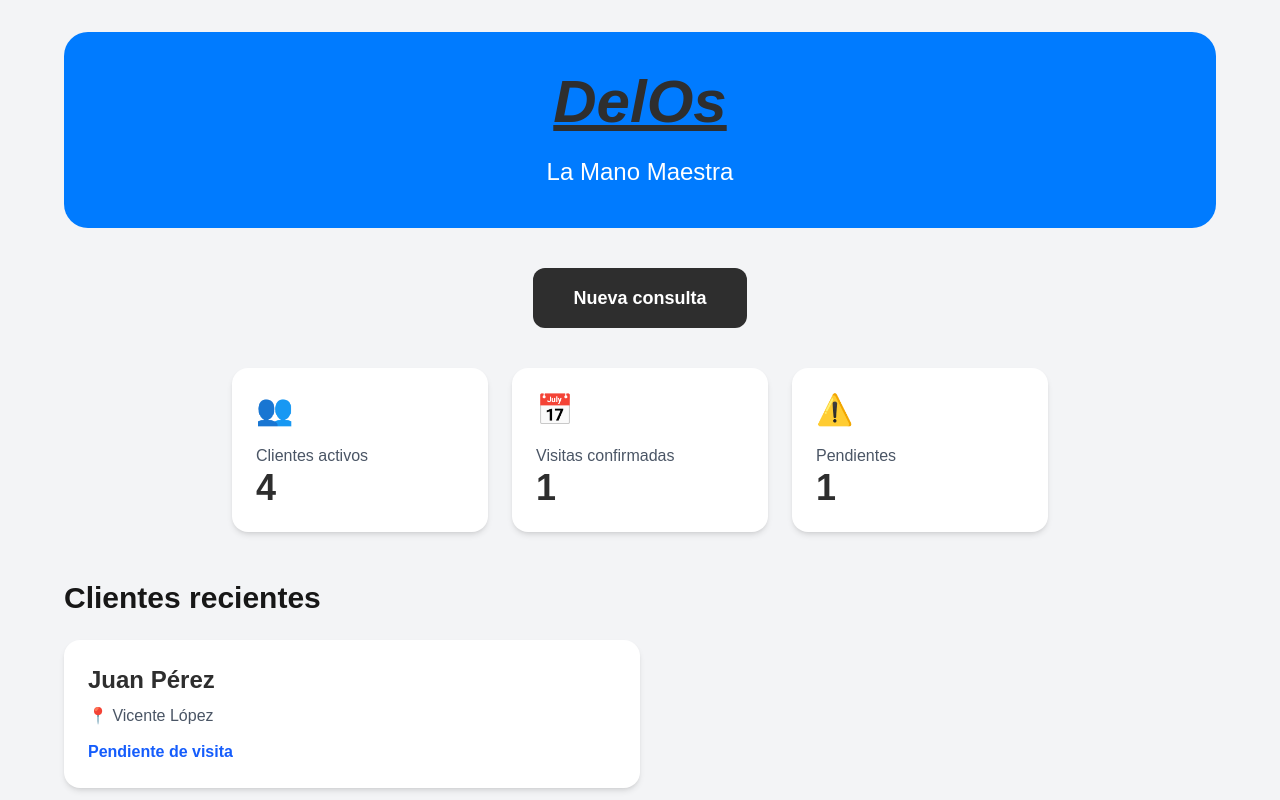
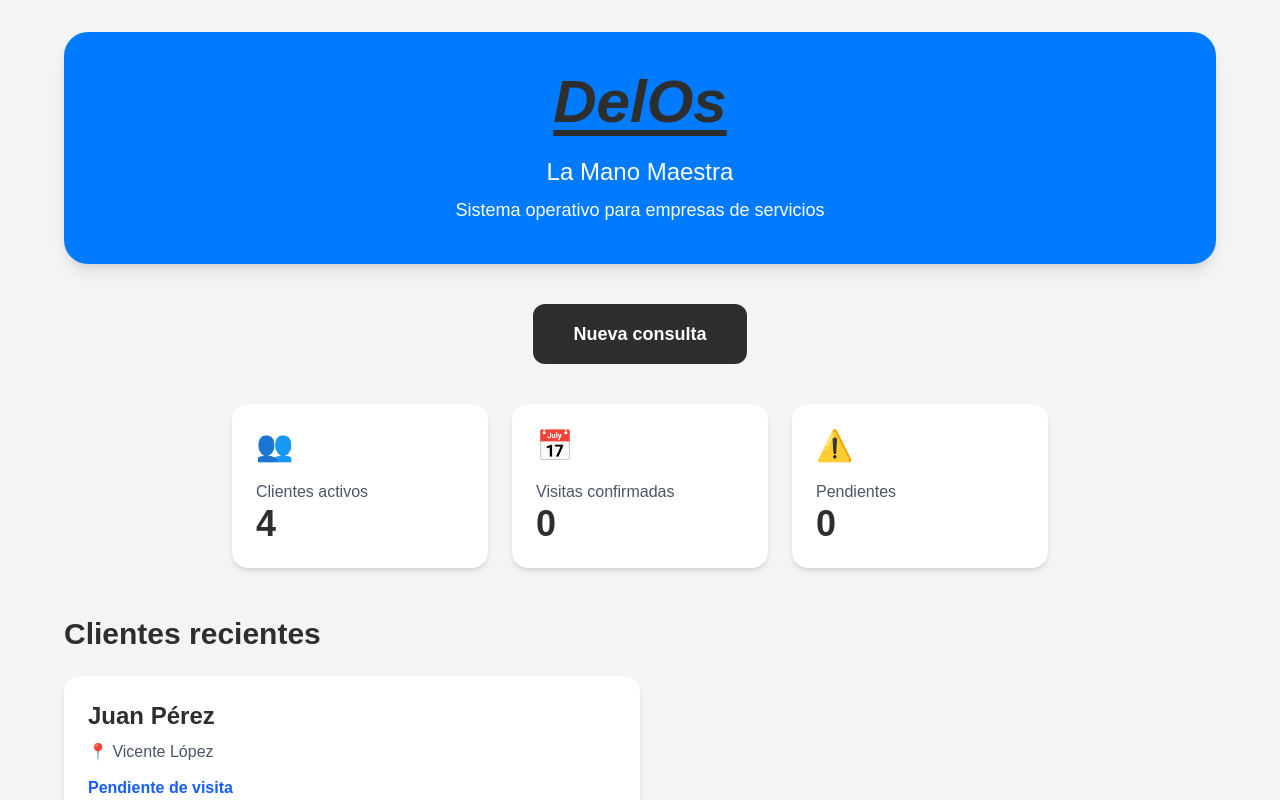
Before and after one commit to delos9292-lab/delos-web, a Next.js app: page / in a window 1280 px wide. Shown: the top 800 px of the page. Built offline with nearby package versions, Linux system fonts and the light colour scheme.

Commit message:
feat: alta de clientes desde formulario

```diff
--- a/src/app/page.tsx
+++ b/src/app/page.tsx
@@ -1,26 +1,34 @@
 "use client";
 
 import { useState } from "react";
+
 import Button from "../components/Button";
 import ClientCard from "../components/ClientCard";
 import StatsCard from "../components/StatsCard";
 import NewClientForm from "../components/NewClientForm";
-import { clients } from "../data/clients";
+
+import { clients as initialClients } from "../data/clients";
+
 
 export default function Home() {
+
+  const [clientes, setClientes] = useState(initialClients);
 
   const [mostrarFormulario, setMostrarFormulario] = useState(false);
 
 
-  const clientesTotales = clients.length;
+  const clientesTotales = clientes.length;
 
-  const visitasConfirmadas = clients.filter(
-    (client) => client.estado === "Visita confirmada"
+
+  const visitasConfirmadas = clientes.filter(
+    (client) => client.estado === "🟢 Visita programada"
   ).length;
 
-  const pendientes = clients.filter(
-    (client) => client.estado === "Pendiente de visita"
+
+  const pendientes = clientes.filter(
+    (client) => client.estado === "🟡 Esperando presupuesto"
   ).length;
+
 
 
   return (
@@ -30,15 +38,22 @@ export default function Home() {
       <div className="max-w-6xl mx-auto">
 
 
-        <header className="bg-[#007BFF] rounded-3xl p-10 text-center">
+        <header className="bg-[#007BFF] rounded-3xl p-10 text-center shadow-lg">
 
-          <h1 className="text-6xl italic font-bold text-[#2E2E2E] underline">
+          <h1 className="text-6xl italic font-bold text-[#2E2E2E] underline underline-offset-8">
             DelOs
           </h1>
+
 
           <p className="mt-6 text-2xl text-white">
             La Mano Maestra
           </p>
+
+
+          <p className="mt-2 text-white text-lg">
+            Sistema operativo para empresas de servicios
+          </p>
+
 
         </header>
 
@@ -46,25 +61,55 @@ export default function Home() {
 
         <div className="mt-10 text-center">
 
+
           <Button
-            text={mostrarFormulario ? "Volver al dashboard" : "Nueva consulta"}
-            onClick={() => setMostrarFormulario(!mostrarFormulario)}
+            text={
+              mostrarFormulario
+                ? "Volver al dashboard"
+                : "Nueva consulta"
+            }
+            onClick={() =>
+              setMostrarFormulario(!mostrarFormulario)
+            }
           />
+
 
         </div>
 
 
 
-        {mostrarFormulario ? (
 
-          <div className="mt-10">
+        {
+          mostrarFormulario ? (
 
-            <NewClientForm />
 
-          </div>
+            <section className="mt-10">
+
+
+              <NewClientForm
+
+                agregarCliente={(nuevoCliente) => {
+
+                  setClientes([
+                    ...clientes,
+                    nuevoCliente
+                  ]);
+
+
+                  setMostrarFormulario(false);
+
+                }}
+
+              />
+
+
+            </section>
+
 
 
           ) : (
+
+
 
             <>
 
@@ -97,39 +142,58 @@ export default function Home() {
 
 
 
+
               <section className="mt-12">
 
-              <h2 className="text-3xl font-bold mb-6">
+
+                <h2 className="text-3xl font-bold mb-6 text-[#2E2E2E]">
                   Clientes recientes
                 </h2>
 
 
+
                 <div className="flex flex-col gap-5">
 
-                {clients.map((client) => (
+
+                  {
+                    clientes.map((client) => (
+
 
                       <ClientCard
+
                         key={client.id}
+
                         nombre={client.nombre}
+
                         localidad={client.localidad}
+
                         estado={client.estado}
+
                       />
 
-                ))}
+
+                    ))
+                  }
+
 
                 </div>
+
 
               </section>
 
 
             </>
 
-        )}
+
+          )
+        }
 
 
       </div>
 
+
     </main>
 
   );
+
 }
--- a/src/components/NewClientForm.tsx
+++ b/src/components/NewClientForm.tsx
@@ -2,7 +2,16 @@
 
 import { useState } from "react";
 
-export default function NewClientForm() {
+
+type Props = {
+  agregarCliente: (cliente: any) => void;
+};
+
+
+export default function NewClientForm({
+  agregarCliente,
+}: Props) {
+
 
   const [nombre, setNombre] = useState("");
   const [telefono, setTelefono] = useState("");
@@ -10,82 +19,156 @@ export default function NewClientForm() {
   const [direccion, setDireccion] = useState("");
   const [problema, setProblema] = useState("");
 
+
+
   function guardarConsulta() {
 
-    console.log({
+
+    const nuevoCliente = {
+
+      id: Date.now(),
+
       nombre,
+
+      localidad,
+
+      estado: "🟡 Esperando presupuesto",
+
       telefono,
-      localidad,
+
       direccion,
+
       problema,
-    });
+
+    };
+
+
+
+    agregarCliente(nuevoCliente);
+
+
 
     alert("Consulta creada correctamente 🚀");
+
+
+
+    setNombre("");
+    setTelefono("");
+    setLocalidad("");
+    setDireccion("");
+    setProblema("");
 
   }
 
 
+
   return (
+
     <div className="bg-white rounded-3xl shadow-md p-8 max-w-xl mx-auto">
+
 
       <h2 className="text-3xl font-bold text-[#2E2E2E]">
         Nueva consulta
       </h2>
+
+
 
       <p className="mt-2 text-gray-600">
         Cargá los datos del cliente antes de coordinar la visita.
       </p>
 
 
+
+
       <input
+
         className="mt-6 w-full rounded-xl border border-gray-300 p-3 text-gray-800 placeholder-gray-400"
+
         placeholder="Nombre del cliente"
+
         value={nombre}
+
         onChange={(e) => setNombre(e.target.value)}
+
       />
 
 
+
       <input
+
         className="mt-4 w-full rounded-xl border border-gray-300 p-3 text-gray-800 placeholder-gray-400"
+
         placeholder="Teléfono"
+
         value={telefono}
+
         onChange={(e) => setTelefono(e.target.value)}
+
       />
 
 
+
       <input
+
         className="mt-4 w-full rounded-xl border border-gray-300 p-3 text-gray-800 placeholder-gray-400"
+
         placeholder="Localidad"
+
         value={localidad}
+
         onChange={(e) => setLocalidad(e.target.value)}
+
       />
 
 
+
       <input
+
         className="mt-4 w-full rounded-xl border border-gray-300 p-3 text-gray-800 placeholder-gray-400"
+
         placeholder="Dirección"
+
         value={direccion}
+
         onChange={(e) => setDireccion(e.target.value)}
+
       />
 
 
+
       <textarea
+
         className="mt-4 w-full rounded-xl border border-gray-300 p-3 text-gray-800 placeholder-gray-400"
+
         placeholder="¿Cuál es el problema?"
+
         rows={4}
+
         value={problema}
+
         onChange={(e) => setProblema(e.target.value)}
+
       />
 
 
+
+
       <button
+
         onClick={guardarConsulta}
+
         className="mt-6 w-full rounded-xl bg-[#007BFF] py-3 text-white font-bold shadow-lg transition hover:bg-[#0069d9] hover:scale-105"
+
       >
+
         Crear consulta
+
       </button>
 
 
+
     </div>
+
   );
+
 }
```
Lines whose indentation alone changed are shown as unchanged.
